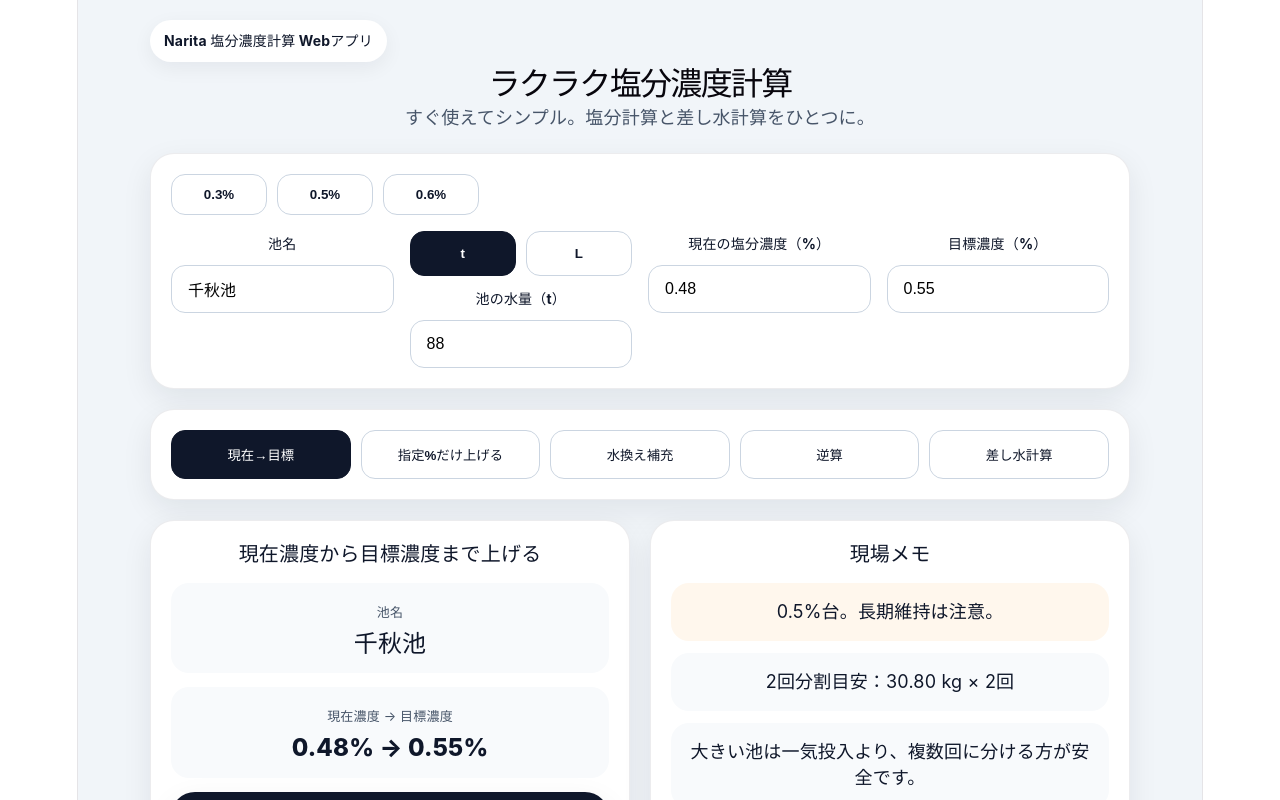
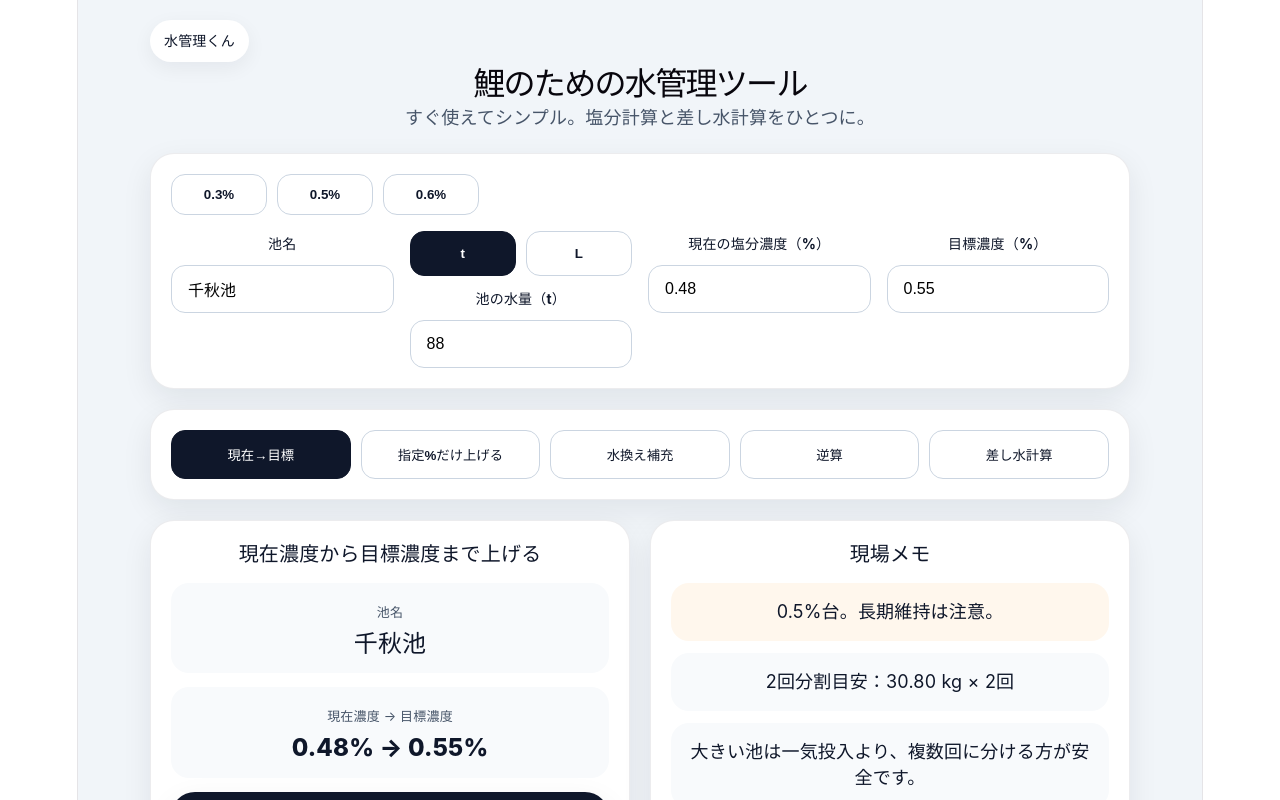
Before and after one commit to naritakoi1151-sys/koi-salt-app, a React (Vite) app: page / in a window 1280 px wide. Shown: the top 800 px of the page. Built offline with nearby package versions, Linux system fonts and the light colour scheme.

Commit message:
Rename app to 水管理くん

```diff
--- a/src/App.jsx
+++ b/src/App.jsx
@@ -292,9 +292,9 @@ export default function App() {
               fontWeight: 700,
             }}
           >
-            Narita 塩分濃度計算 Webアプリ
+            水管理くん
           </div>
-          <h1 style={{ margin: 0, fontSize: 32 }}>ラクラク塩分濃度計算</h1>
+          <h1 style={{ margin: 0, fontSize: 32 }}>鯉のための水管理ツール</h1>
           <p style={{ margin: 0, color: "#475569", lineHeight: 1.6 }}>
             すぐ使えてシンプル。塩分計算と差し水計算をひとつに。
           </p>
```
